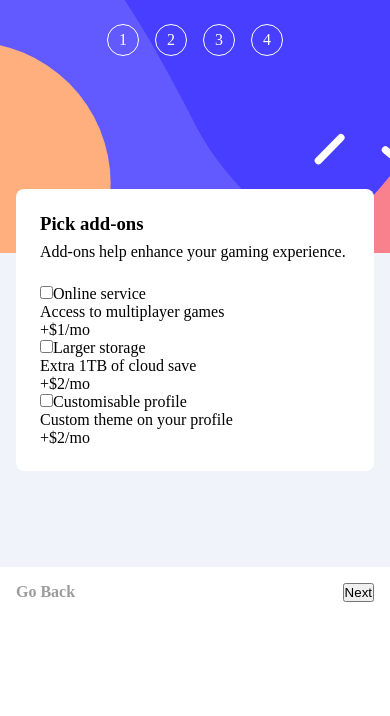
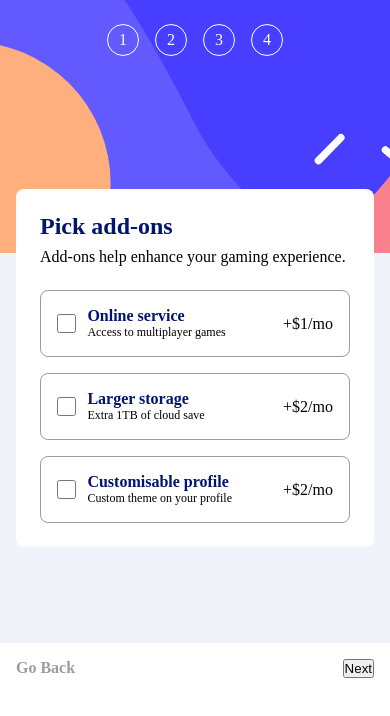
Before and after one commit to nkululek0/multi-step-form, a React (Vite) app: page /add-ons in a window 390 px wide. Shown: the top 716 px of the page. Built offline with nearby package versions, Linux system fonts and the light colour scheme.

Commit message:
(Update): mobile-styling -> completes add ons component styling

```diff
--- a/src/components/add-ons/Add-Ons.module.css
+++ b/src/components/add-ons/Add-Ons.module.css
@@ -20,6 +20,49 @@
     display: flex;
     flex-direction: column;
     gap: 0.5rem;
+
+    h1 {
+        font-size: 1.5rem;
+        color: var(--dark-blue);
+    }
+}
+
+.add-ons-options-wrapper {
+    display: flex;
+    flex-direction: column;
+    gap: 1rem;
+}
+
+.add-on-option {
+    display: flex;
+    justify-content: space-between;
+    align-items: center;
+    padding: 1rem;
+    border: 1px solid var(--light-grey);
+    border-radius: 8px;
+}
+.add-on-option.active {
+    background-color: var(--light-grey-2);
+    border: 1px solid var(--dark-blue);
+}
+
+.checkbox-content-group {
+    display: flex;
+    gap: 0.7rem;
+
+    input {
+        width: 1.2rem;
+    }
+}
+
+.add-on-option-content {
+    label {
+        color: var(--dark-blue);
+        font-weight: bold;
+    }
+    p {
+        font-size: 12px;
+    }
 }
 
 .actions {
--- a/src/components/add-ons/Add-Ons.tsx
+++ b/src/components/add-ons/Add-Ons.tsx
@@ -70,8 +70,9 @@ export function AddOns() {
 
   const globalState = useGlobalContext();
   const addOnsState = globalState.addOns;
-  const [, setAddOns] = useReducer(addOnsReducer, addOnsState);
+  const [addOns, setAddOns] = useReducer(addOnsReducer, addOnsState);
   const billingType = globalState.planAndBilling.billing;
+  const stringifiedAddOns = JSON.stringify(addOns.addOnsList);
 
   const planCheckBoxes: PlanCheckBoxes = {
     ONLINE_SERVICE: useRef<HTMLInputElement>(null),
@@ -87,6 +88,8 @@ export function AddOns() {
   const [nextButton, setNextButton] = useReducer(nextButtonReducer, nextButtonState);
   const { uri, isValid } = nextButton;
 
+  globalState.addOns.addOnsList = addOns.addOnsList;
+
   return (
     <>
       <article className='add-ons-wrapper'>
@@ -95,21 +98,26 @@ export function AddOns() {
             <h1>Pick add-ons</h1>
             <p>Add-ons help enhance your gaming experience.</p>
           </header>
-          <section className='add-ons-options-wrapper'>
+          <section className={styles['add-ons-options-wrapper']}>
             {
               Object.keys(addOnsTypes).map((planType, index) => {
                 const element = planCheckBoxes[planType] as React.RefObject<HTMLInputElement | null>;
                 const addOn = addOnsTypes[planType as AddOnType];
+                const isChecked = stringifiedAddOns.includes(JSON.stringify(addOn));
 
                 return (
-                  <div className='add-on-option' key={ index }>
+                  <div className={`${styles['add-on-option']} ${isChecked ? styles['active'] : ''}`} key={ index }>
+                    <div className={styles['checkbox-content-group']}>
                       <input type='checkbox'
                         ref={ element }
-                      checked={ addOnsState.addOnsList.indexOf(addOn) !== -1 }
+                        checked={ isChecked }
                         onChange={ () => { setAddOns({ planType: planType as AddOnType, elementReference: element }) } }
                       />
+                      <div className={styles['add-on-option-content']}>
                         <label>{ addOn.name }</label>
                         <p>{ addOn.description }</p>
+                      </div>
+                    </div>
                     <p>+${ billingType === 'MONTHLY' ? `${ addOn.price }/mo` : `${ addOn.price * 10 }/yr` }</p>
                   </div>
                 );
```
Lines whose indentation alone changed are shown as unchanged.
